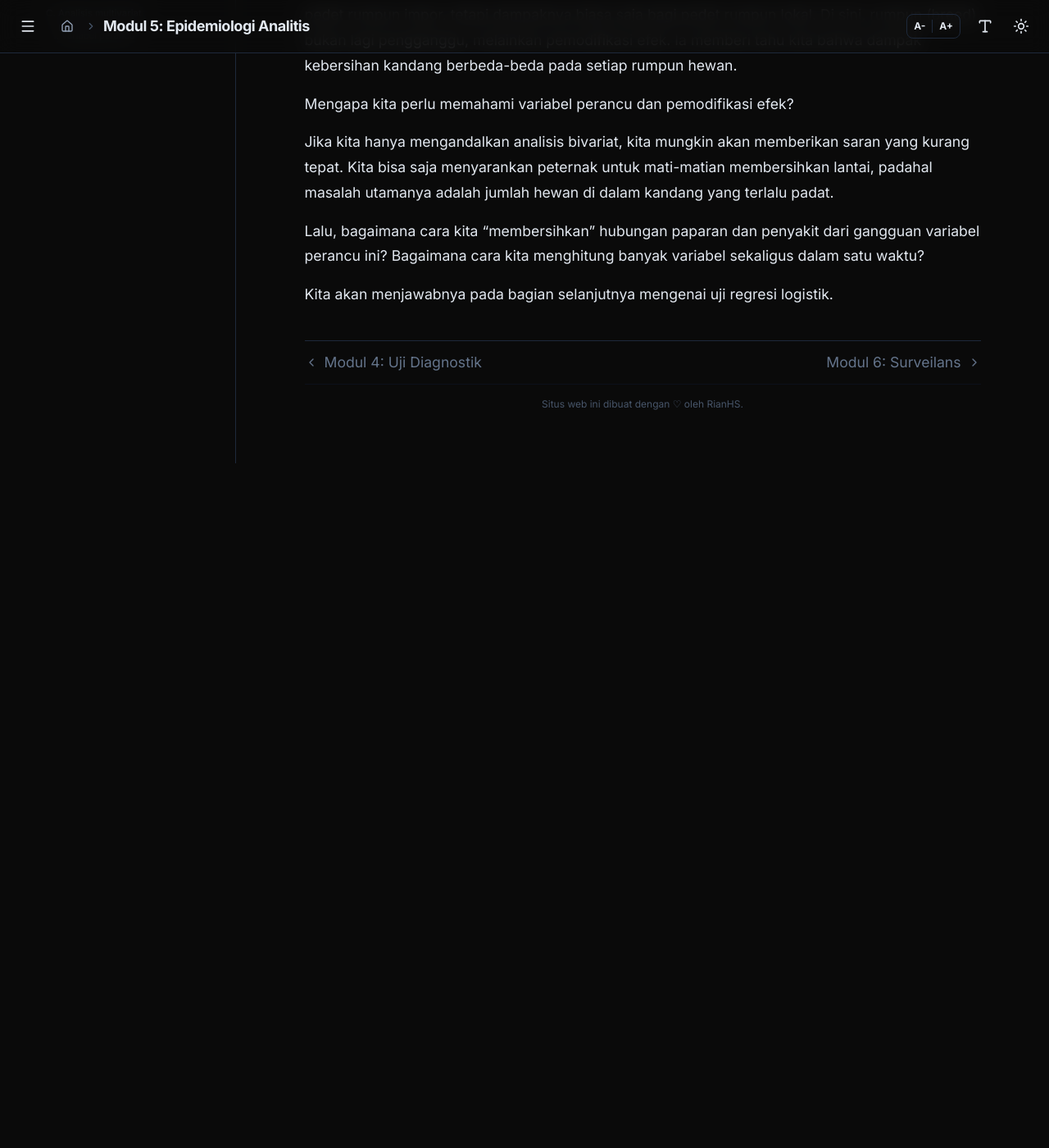
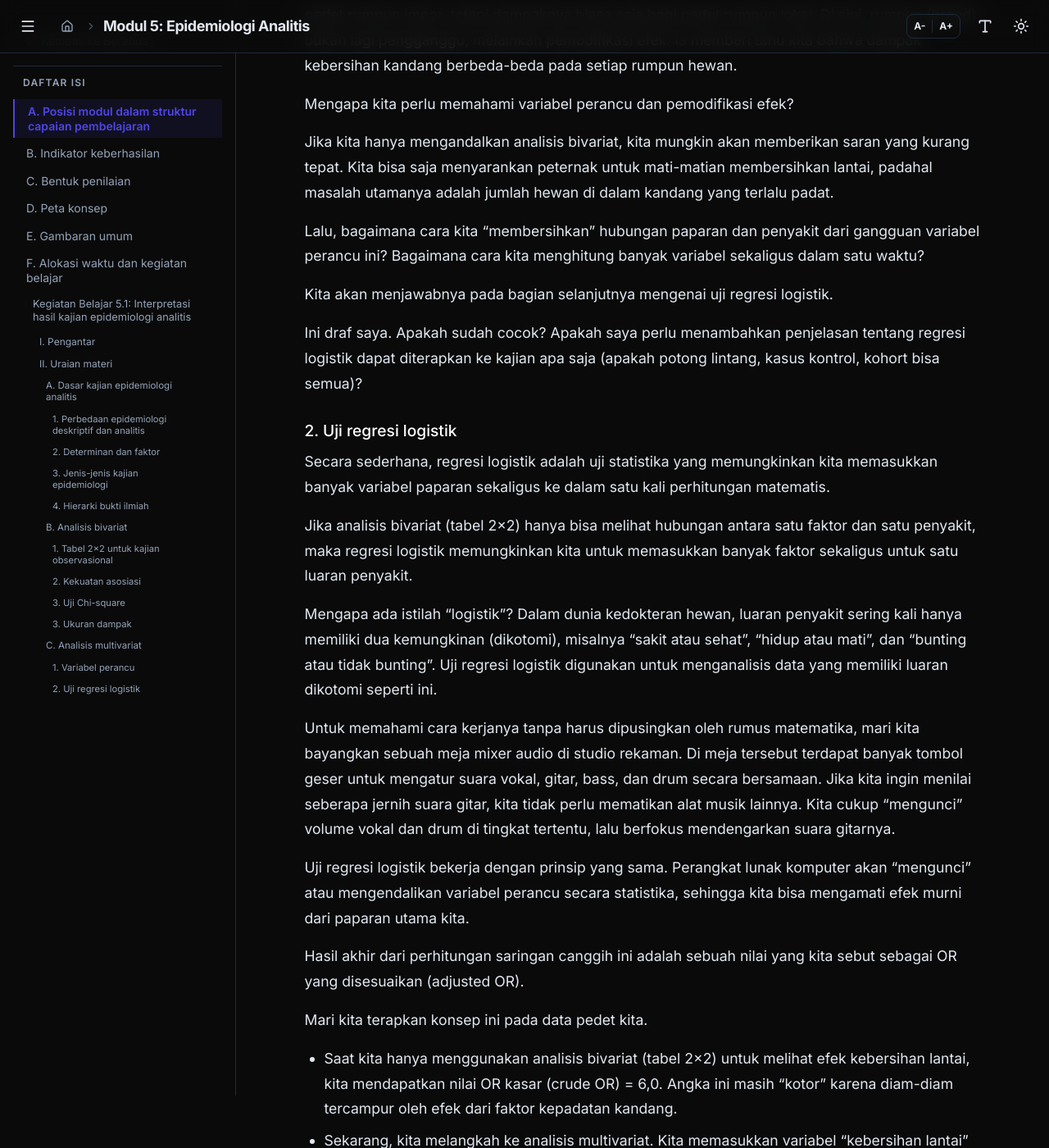
Before and after one commit to rianhs/epidemiologi-dan-ekonomi-veteriner, a Jekyll site: the page built from modul/modul-05.md, in a window 1280 px wide and 1400 px high, scrolled down 34384 px. Shown: the whole window at 82% size. Built offline with Jekyll 4.4.1, drawn with Linux system fonts in a browser that asks for light colours; nearby versions of some CDN libraries; before the commit the page ends 34949 px from its top, so only the background shows below that; some of the changed text lies outside the part shown.

Commit message:
Update modul tentang regresi logistik dan aplikasinya
Menambahkan penjelasan tentang regresi logistik dan aplikasinya dalam berbagai jenis kajian observasional, serta menjelaskan perbedaan antara analisis bivariat dan multivariat.

```diff
--- a/modul/modul-05.md
+++ b/modul/modul-05.md
@@ -243,7 +243,7 @@
 
 * Kajian kasus–kontrol
 
-	Jika kajian potong lintang adalah sebuah foto, maka kajian kasus-kontrol adalah sebuah adegan kilas balik (flashback). Pada kajian ini, kita memulai investigasi dari luaran (akibat), lalu menelusuri riwayat masa lalu untuk mencari paparan (calon penyebab). Dengan kata lain, kita mengumpulkan sekelompok hewan yang sudah sakit (disebut "kasus") dan sekelompok hewan tidak sakit yang tinggal di lingkungan serupa (disebut "kontrol"). Setelah itu, kita mencari tahu apakah kedua kelompok memiliki riwayat paparan yang berbeda.
+	Jika kajian potong lintang adalah sebuah foto, maka kajian kasus–kontrol adalah sebuah adegan kilas balik (flashback). Pada kajian ini, kita memulai investigasi dari luaran (akibat), lalu menelusuri riwayat masa lalu untuk mencari paparan (calon penyebab). Dengan kata lain, kita mengumpulkan sekelompok hewan yang sudah sakit (disebut "kasus") dan sekelompok hewan tidak sakit yang tinggal di lingkungan serupa (disebut "kontrol"). Setelah itu, kita mencari tahu apakah kedua kelompok memiliki riwayat paparan yang berbeda.
 
 	Kapan kajian ini digunakan? Desain ini sangat cocok saat kita meneliti penyakit langka atau penyakit yang butuh waktu lama untuk muncul (masa inkubasinya panjang). Kita tidak perlu menunggu hewan menjadi sakit. Kita cukup mencari hewan yang sudah sakit.
 
@@ -311,7 +311,7 @@
 
 Mungkin kita berpikir, "Kalau begitu, kita lakukan saja meta-analisis atau RCT setiap saat." Kenyataannya tidak semudah itu. Semakin tinggi posisi kajian dalam piramida, semakin besar biaya yang dibutuhkan, semakin lama waktunya, dan terkadang ada kendala etika. Misalnya, kita tidak mungkin sengaja memaparkan virus berbahaya ke hewan sehat hanya untuk eksperimen.
 
-Selain itu, setiap desain memiliki peran yang berbeda. Laporan kasus bisa menjadi sinyal awal adanya masalah. Kajian potong lintang membantu kita memahami besarnya masalah. Kajian kasus-kontrol dan kohort membantu kita menguji hubungan. Uji eksperimental memberikan konfirmasi yang lebih kuat.
+Selain itu, setiap desain memiliki peran yang berbeda. Laporan kasus bisa menjadi sinyal awal adanya masalah. Kajian potong lintang membantu kita memahami besarnya masalah. Kajian kasus–kontrol dan kohort membantu kita menguji hubungan. Uji eksperimental memberikan konfirmasi yang lebih kuat.
 
 Dengan kata lain, hierarki ini bukan untuk “menghakimi” desain tertentu, tetapi untuk membantu kita menilai seberapa kuat kesimpulan yang dapat kita tarik dari suatu kajian.
 
@@ -409,7 +409,7 @@
 
 	Ukuran kedua adalah perbandingan peluang relatif antarkelompok. Istilah ini diberi nama rasio peluang relatif (odds ratio) yang disingkat OR. Ia digunakan pada kajian kasus–kontrol dan kajian potong lintang.
 
-	Pada kajian kasus-kontrol, kita memulai investigasi dari hewan yang sudah sakit, sehingga hal ini bukan lagi menjadi risiko. Sebagai gantinya, kita menghitung OR dengan membandingkan odds sakit pada kelompok terpapar dengan odds sakit pada kelompok tidak terpapar.
+	Pada kajian kasus–kontrol, kita memulai investigasi dari hewan yang sudah sakit, sehingga hal ini bukan lagi menjadi risiko. Sebagai gantinya, kita menghitung OR dengan membandingkan odds sakit pada kelompok terpapar dengan odds sakit pada kelompok tidak terpapar.
 
 	Untuk kajian potong lintang, nilai OR juga sering digunakan dalam analisis statistika, meskipun hal yang diukur adalah prevalensi.
 
@@ -417,7 +417,7 @@
 
 	OR = odds sakit pada kelompok terpapar / odds sakit pada kelompok tidak terpapar <br>= [a / b] / [c / d] = a×d / b×c
 
-	Cara interpretasi (untuk kajian kasus-kontrol): Apabila kita mendapatkan nilai OR = 13,5, artinya hewan yang sakit memiliki peluang relatif (odds) 13,5 kali lipat untuk memiliki riwayat terpapar faktor dibandingkan dengan hewan yang tidak sakit.
+	Cara interpretasi (untuk kajian kasus–kontrol): Apabila kita mendapatkan nilai OR = 13,5, artinya hewan yang sakit memiliki peluang relatif (odds) 13,5 kali lipat untuk memiliki riwayat terpapar faktor dibandingkan dengan hewan yang tidak sakit.
 
 	Cara interpretasi (untuk kajian potong lintang): Apabila kita mendapatkan nilai OR = 4, artinya hewan yang terpapar faktor memiliki peluang relatif (odds) 4 kali lipat untuk sakit dibandingkan hewan yang tidak terpapar faktor.
 
@@ -747,3 +747,34 @@
 Lalu, bagaimana cara kita "membersihkan" hubungan paparan dan penyakit dari gangguan variabel perancu ini? Bagaimana cara kita menghitung banyak variabel sekaligus dalam satu waktu?
 
 Kita akan menjawabnya pada bagian selanjutnya mengenai uji regresi logistik.
+
+Ini draf saya. Apakah sudah cocok? Apakah saya perlu menambahkan penjelasan tentang regresi logistik dapat diterapkan ke kajian apa saja (apakah potong lintang, kasus kontrol, kohort bisa semua)?
+
+###### 2. Uji regresi logistik
+
+Secara sederhana, regresi logistik adalah uji statistika yang memungkinkan kita memasukkan banyak variabel paparan sekaligus ke dalam satu kali perhitungan matematis.
+
+Jika analisis bivariat (tabel 2×2) hanya bisa melihat hubungan antara satu faktor dan satu penyakit, maka regresi logistik memungkinkan kita untuk memasukkan banyak faktor sekaligus untuk satu luaran penyakit.
+
+Mengapa ada istilah "logistik"? Dalam dunia kedokteran hewan, luaran penyakit sering kali hanya memiliki dua kemungkinan (dikotomi), misalnya "sakit atau sehat", "hidup atau mati", dan "bunting atau tidak bunting". Uji regresi logistik digunakan untuk menganalisis data yang memiliki luaran dikotomi seperti ini.
+
+Untuk memahami cara kerjanya tanpa harus dipusingkan oleh rumus matematika, mari kita bayangkan sebuah meja mixer audio di studio rekaman. Di meja tersebut terdapat banyak tombol geser untuk mengatur suara vokal, gitar, bass, dan drum secara bersamaan. Jika kita ingin menilai seberapa jernih suara gitar, kita tidak perlu mematikan alat musik lainnya. Kita cukup "mengunci" volume vokal dan drum di tingkat tertentu, lalu berfokus mendengarkan suara gitarnya.
+
+Uji regresi logistik bekerja dengan prinsip yang sama. Perangkat lunak komputer akan "mengunci" atau mengendalikan variabel perancu secara statistika, sehingga kita bisa mengamati efek murni dari paparan utama kita.
+
+Hasil akhir dari perhitungan saringan canggih ini adalah sebuah nilai yang kita sebut sebagai OR yang disesuaikan (adjusted OR).
+
+Mari kita terapkan konsep ini pada data pedet kita.
+
+* Saat kita hanya menggunakan analisis bivariat (tabel 2×2) untuk melihat efek kebersihan lantai, kita mendapatkan nilai OR kasar (crude OR) = 6,0. Angka ini masih "kotor" karena diam-diam tercampur oleh efek dari faktor kepadatan kandang.
+* Sekarang, kita melangkah ke analisis multivariat. Kita memasukkan variabel "kebersihan lantai" dan "kepadatan kandang" secara bersamaan ke dalam perangkat lunak untuk uji regresi logistik.
+* Komputer kemudian mengunci efek kepadatan kandang dan mengeluarkan hasil baru: OR yang disesuaikan untuk kebersihan lantai = 1,5.
+
+Apa makna dari penurunan angka yang sangat drastis ini?
+
+Penurunan dari 6,0 menjadi 1,5 membuktikan bahwa kepadatan kandang memang benar-benar bertindak sebagai variabel perancu. Setelah efek "pedet berdesakan" disingkirkan melaului statistika, ternyata kebersihan lantai yang buruk hanya meningkatkan peluang relatif kejadian diare sebesar 1,5 kali lipat. Hal ini menunjukkan bahwa sebagian besar hubungan yang terlihat sebelumnya dipengaruhi oleh kepadatan kandang, bukan semata-mata oleh kebersihan lantai.
+
+Regresi logistik dapat digunakan pada berbagai jenis kajian observasional, seperti kajian potong lintang, kasus–kontrol, maupun kohort. Syarat utamanya adalah variabel luaran bersifat dikotomi. Meskipun demikian, ada aturan praktis yang sering digunakan:
+
+* Pada kajian potong lintang dan kasus–kontrol, regresi logistik adalah standar utama karena hasil akhirnya berupa OR yang disesuaikan (adjusted OR).
+* Pada kajian kohort, meskipun bisa menggunakan regresi logistik, para ahli biasanya lebih menyarankan regresi Poisson agar hasil akhirnya tetap berupa RR yang disesuaikan (adjusted RR).
```
